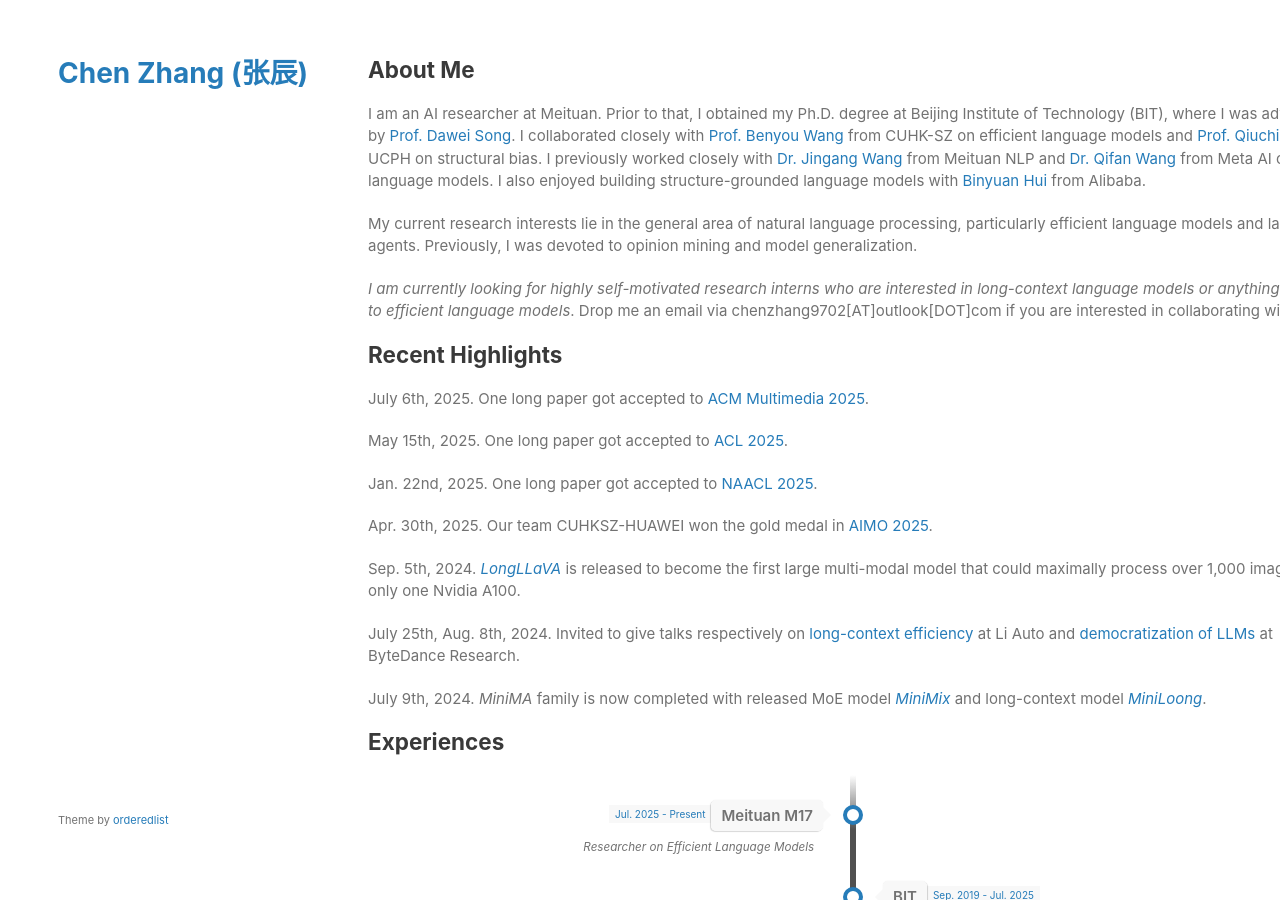
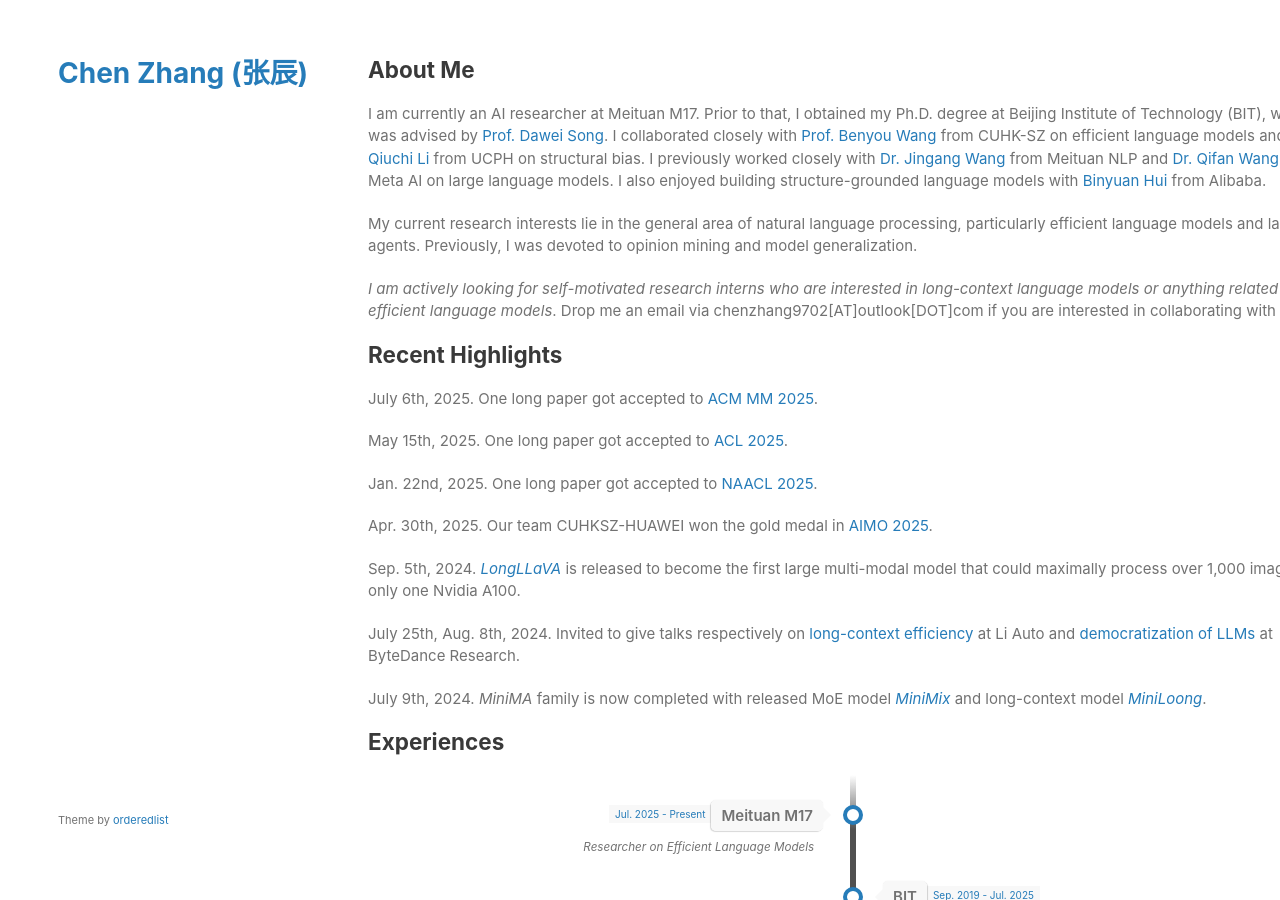
Before and after one commit to GeneZC7/genezc7.github.io, a Jekyll site: the page built from index.md, in a window 1280 px wide and 900 px high. Built offline with Jekyll 4.4.1, drawn with Linux system fonts in a browser that asks for light colours; our own code applies the rules of GitHub Pages for plain Markdown files.

Commit message:
Update index.md

```diff
--- a/index.md
+++ b/index.md
@@ -4,15 +4,15 @@
 
 ## About Me
 
-I am an AI researcher at Meituan. Prior to that, I obtained my Ph.D. degree at Beijing Institute of Technology (BIT), where I was advised by [Prof. Dawei Song](http://cs.bit.edu.cn/szdw/jsml/js/sdw/index.htm). I collaborated closely with [Prof. Benyou Wang](https://wabyking.github.io/old) from CUHK-SZ on efficient language models and [Prof. Qiuchi Li](https://qiuchili.github.io) from UCPH on structural bias. I previously worked closely with [Dr. Jingang Wang](https://sites.google.com/site/bitwjg/) from Meituan NLP and [Dr. Qifan Wang](https://wqfcr.github.io/) from Meta AI on large language models. I also enjoyed building structure-grounded language models with [Binyuan Hui](https://huybery.github.io/) from Alibaba.
+I am currently an AI researcher at Meituan M17. Prior to that, I obtained my Ph.D. degree at Beijing Institute of Technology (BIT), where I was advised by [Prof. Dawei Song](http://cs.bit.edu.cn/szdw/jsml/js/sdw/index.htm). I collaborated closely with [Prof. Benyou Wang](https://wabyking.github.io/old) from CUHK-SZ on efficient language models and [Prof. Qiuchi Li](https://qiuchili.github.io) from UCPH on structural bias. I previously worked closely with [Dr. Jingang Wang](https://sites.google.com/site/bitwjg/) from Meituan NLP and [Dr. Qifan Wang](https://wqfcr.github.io/) from Meta AI on large language models. I also enjoyed building structure-grounded language models with [Binyuan Hui](https://huybery.github.io/) from Alibaba.
 
 My current research interests lie in the general area of natural language processing, particularly efficient language models and language agents. Previously, I was devoted to opinion mining and model generalization.
 
-*I am currently looking for highly self-motivated research interns who are interested in long-context language models or anything related to efficient language models*. Drop me an email via chenzhang9702[AT]outlook[DOT]com if you are interested in collaborating with me.
+*I am actively looking for self-motivated research interns who are interested in long-context language models or anything related to efficient language models*. Drop me an email via chenzhang9702[AT]outlook[DOT]com if you are interested in collaborating with me.
 
 ## Recent Highlights
 
-July 6th, 2025. One long paper got accepted to [ACM Multimedia 2025](https://acmmm2025.org/).
+July 6th, 2025. One long paper got accepted to [ACM MM 2025](https://acmmm2025.org/).
 
 May 15th, 2025. One long paper got accepted to [ACL 2025](https://2025.aclweb.org/).
 
```
Also changed, not shown: other parts of index.md (+2 -2 lines).
